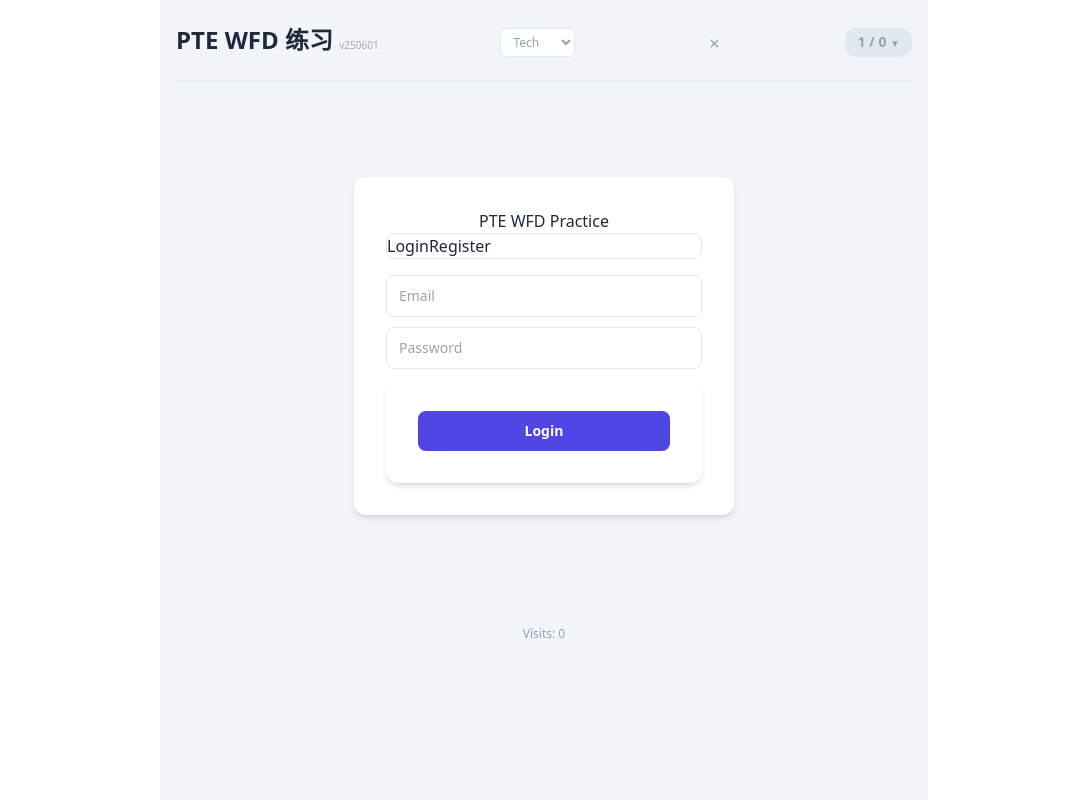
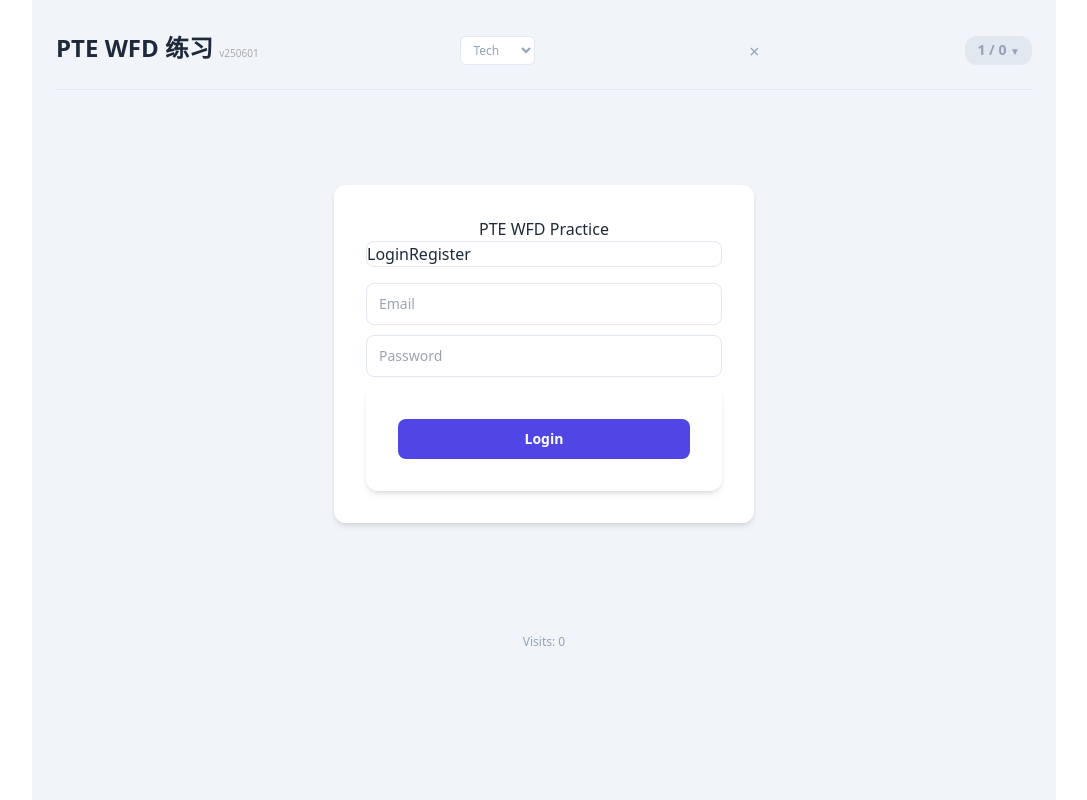
Before and after one commit to karlca/pte-wfd, a Vue app: page / in a window 1280 px wide. Shown: the whole page, without its empty margins (96-1183 px from the left). Built offline with nearby package versions, Linux system fonts and the light colour scheme.

Commit message:
style: enlarge practice page layout (max-w-5xl, larger slots/inputs)

```diff
--- a/src/App.vue
+++ b/src/App.vue
@@ -1,5 +1,5 @@
 <template>
-  <div class="app max-w-3xl mx-auto px-4 py-6 min-h-screen bg-[var(--tw-bg-main)] text-[var(--tw-text-main)]">
+  <div class="app max-w-5xl mx-auto px-6 py-8 min-h-screen bg-[var(--tw-bg-main)] text-[var(--tw-text-main)]">
     <header class="header flex items-center justify-between pb-5 border-b border-[var(--tw-border)] mb-6">
       <h1 class="text-2xl font-bold">PTE WFD 练习 <span style="font-size:10px;color:#aaa;font-weight:400">v250601</span></h1>
       <select v-model="currentTheme" @change="onThemeChange"
@@ -21,7 +21,7 @@
     </header>
     <!-- Sentence Dropdown -->
     <div v-if="showSentenceList" class="sentence-dropdown fixed inset-0 bg-black/20 z-[200] flex items-start justify-center pt-[60px]" @click.self="showSentenceList=false">
-      <div class="sentence-dropdown-content bg-[var(--tw-bg-card)] rounded-xl shadow-2xl max-h-[70vh] overflow-y-auto w-[90%] max-w-[500px] p-2">
+      <div class="sentence-dropdown-content bg-[var(--tw-bg-card)] rounded-xl shadow-2xl max-h-[70vh] overflow-y-auto w-[90%] max-w-[600px] p-2">
         <div v-for="(s,i) in sentences" :key="s.id"
              :class="['sentence-dropdown-item', { current: i===currentIndex, familiar: familiarIds.has(s.id) }]"
              @click="jumpToSentence(i); showSentenceList=false">
@@ -35,7 +35,7 @@
 
     <!-- Auth Page -->
     <div v-if="!loggedIn" class="auth-page flex justify-center items-center min-h-[60vh]">
-      <div class="auth-card bg-[var(--tw-bg-card)] rounded-xl p-8 w-full max-w-[380px] shadow-md text-center">
+      <div class="auth-card bg-[var(--tw-bg-card)] rounded-xl p-8 w-full max-w-[420px] shadow-md text-center">
         <h2>PTE WFD Practice</h2>
         <div class="auth-tabs flex mb-4 rounded-lg overflow-hidden border border-[var(--tw-border)]">
           <button :class="{ active: authMode === 'login' }" @click="authMode = 'login'">Login</button>
@@ -45,7 +45,7 @@
         <input v-model="authPassword" type="password" placeholder="Password" class="auth-input w-full px-3 py-2.5 border border-[var(--tw-border)] rounded-lg text-sm mb-2.5 outline-none focus:border-primary" @keyup.enter="doLogin" />
         <div v-if="authError" class="auth-error text-danger text-xs mb-2.5">{{ authError }}</div>
         <!-- Verification form -->
-    <div v-if="needsVerify" class="auth-card bg-[var(--tw-bg-card)] rounded-xl p-8 w-full max-w-[380px] shadow-md text-center">
+    <div v-if="needsVerify" class="auth-card bg-[var(--tw-bg-card)] rounded-xl p-8 w-full max-w-[420px] shadow-md text-center">
       <h2>Verify Email</h2>
       <p class="verify-msg text-xs text-[var(--tw-text-muted)] mb-3" v-html="verifyMessage"></p>
       <div v-if="!verifyEmailSent && verifyDevCode" class="verify-dev-code bg-green-50 border border-green-200 rounded-lg p-3 mb-3 text-center">
@@ -64,7 +64,7 @@
     </div>
 
     <!-- Login/Register form -->
-    <div v-if="!needsVerify" class="auth-card bg-[var(--tw-bg-card)] rounded-xl p-8 w-full max-w-[380px] shadow-md text-center">
+    <div v-if="!needsVerify" class="auth-card bg-[var(--tw-bg-card)] rounded-xl p-8 w-full max-w-[420px] shadow-md text-center">
         <button class="btn-auth w-full py-2.5 bg-primary text-white rounded-lg text-sm font-semibold disabled:opacity-60 disabled:cursor-not-allowed" @click="doLogin" :disabled="authLoading">
           {{ authLoading ? 'Loading...' : (authMode === 'register' ? 'Register' : 'Login') }}
         </button>
@@ -74,7 +74,7 @@
 
     <!-- Category Selector -->
     <div v-if="loggedIn && !started" class="auth-page flex justify-center items-center min-h-[60vh]">
-      <div class="auth-card bg-[var(--tw-bg-card)] rounded-xl p-8 w-full max-w-[380px] shadow-md text-center">
+      <div class="auth-card bg-[var(--tw-bg-card)] rounded-xl p-8 w-full max-w-[420px] shadow-md text-center">
         <h2>Select Course</h2>
         <div class="cat-options flex gap-2 mb-1 flex-wrap" v-if="courses.length > 0">
           <button v-for="c in courses" :key="c.id" class="btn-cat flex-1 min-w-[60px] py-2.5 px-2 border-2 border-[var(--tw-border)] rounded-lg bg-[var(--tw-bg-card)] text-sm font-medium text-[var(--tw-text-muted)] hover:border-primary hover:text-primary transition-all cursor-pointer" :class="{ active: selectedCourseId === c.id }" @click="startWithCourse(c.id)">{{ c.name }}</button>
@@ -107,12 +107,12 @@
         </div>
       </div>
 
-      <div class="sentence-area bg-[var(--tw-bg-card)] rounded-xl p-5 sm:p-7 shadow-sm mb-4">
+      <div class="sentence-area bg-[var(--tw-bg-card)] rounded-xl p-6 sm:p-8 shadow-sm mb-4">
         <div class="blanks-row flex flex-wrap items-end leading-[2.2]" ref="blanksContainer">
             <span
               v-for="(w, wi) in parsedWords"
               :key="wi"
-              class="word-slot inline-flex items-center justify-center min-w-[40px] h-[46px] text-[22px] font-semibold border-b-[1.5px] px-2.5 mx-[3px] cursor-pointer select-none transition-colors border-[var(--tw-border)]"
+              class="word-slot inline-flex items-center justify-center min-w-[40px] h-[52px] text-[24px] font-semibold border-b-[1.5px] px-3 mx-[4px] cursor-pointer select-none transition-colors border-[var(--tw-border)]"
               :class="{
                 filled: w.filled,
                 active: activeWordIndex === wi,
```
